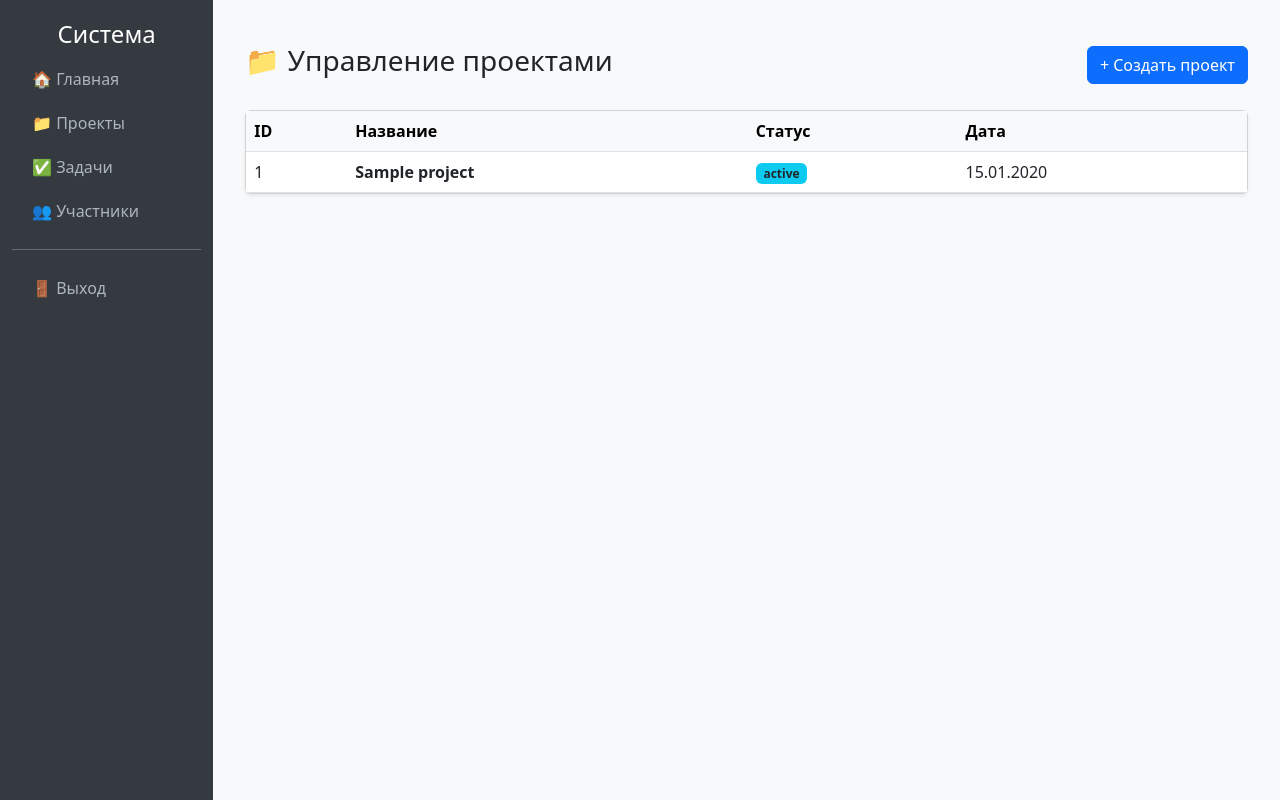
After one commit to Alika443/diplom, a FastAPI app: template templates/projects.html in a window 1280 px wide. The commit adds this page. Run offline with FastAPI, Linux system fonts and the light colour scheme; the template is opened without the code that fills it: most values are stand-ins (such as "Sample title", 1, 10 or a date in 2020).

Commit message:
создание управления проектами

```diff
--- a/app/database.py
+++ b/app/database.py
@@ -0,0 +1,21 @@
+from sqlalchemy import create_engine
+from sqlalchemy.ext.declarative import declarative_base
+from sqlalchemy.orm import sessionmaker
+
+print("--- DATABASE.PY INITIALIZING ---")
+
+SQLALCHEMY_DATABASE_URL = "sqlite:///./sql_app.db"
+
+engine = create_engine(
+    SQLALCHEMY_DATABASE_URL, connect_args={"check_same_thread": False}
+)
+
+SessionLocal = sessionmaker(autocommit=False, autoflush=False, bind=engine)
+Base = declarative_base()
+
+def get_db():
+    db = SessionLocal()
+    try:
+        yield db
+    finally:
+        db.close()
--- a/app/main.py
+++ b/app/main.py
@@ -1,11 +1,28 @@
-from fastapi import FastAPI, Request
+import os
+from fastapi import FastAPI, Request, Depends, Form, responses
 from fastapi.responses import HTMLResponse
 from fastapi.templating import Jinja2Templates
+from sqlalchemy.orm import Session
+
+from app.database import engine, Base, get_db
+from app.models.project import Project
+
+# Создаем таблицы
+Base.metadata.create_all(bind=engine)
 
 app = FastAPI()
 
+# Путь к шаблонам (лучше сделать его абсолютным, чтобы Windows не путалась)
+current_dir = os.path.dirname(os.path.abspath(__file__))
+base_dir = os.path.dirname(current_dir)
+templates = Jinja2Templates(directory=os.path.join(base_dir, "templates"))
+
 # Указываем, где лежат шаблоны
-templates = Jinja2Templates(directory="templates")
+base_dir = os.path.dirname(os.path.dirname(os.path.abspath(__file__)))
+templates_path = os.path.join(base_dir, "templates")
+templates = Jinja2Templates(directory=templates_path)
+
+print(f"DEBUG: Путь к шаблонам: {templates_path}")
 
 @app.get("/", response_class=HTMLResponse)
 async def read_root(request: Request):
@@ -13,10 +30,43 @@ async def read_root(request: Request):
     return templates.TemplateResponse("index.html", {"request": request})
 
 # Заглушки для остальных страниц, чтобы ссылки не выдавали 404
+from fastapi import Depends
+from sqlalchemy.orm import Session
+from app.database import get_db
+from app.models.project import Project
+
 @app.get("/projects", response_class=HTMLResponse)
-async def projects_page(request: Request):
-    return templates.TemplateResponse("base.html", {"request": request}) # Пока просто пустая база
+async def projects_page(request: Request, db: Session = Depends(get_db)):
+    try:
+        # Получаем проекты из базы
+        projects = db.query(Project).all()
+        # Отправляем их в файл project.html
+        return templates.TemplateResponse("projects.html", {
+            "request": request,
+            "projects": projects
+        })
+    except Exception as e:
+        return HTMLResponse(content=f"Ошибка: {e}", status_code=500)
 
 @app.get("/tasks", response_class=HTMLResponse)
 async def tasks_page(request: Request):
     return templates.TemplateResponse("base.html", {"request": request})
+
+    from fastapi import Form, responses # Добавьте Form и responses в импорты
+
+@app.post("/projects/create")
+async def create_project(
+    title: str = Form(...),
+    description: str = Form(None),
+    db: Session = Depends(get_db)
+):
+    # Создаем объект проекта
+    new_project = Project(title=title, description=description)
+
+    # Сохраняем в базу данных
+    db.add(new_project)
+    db.commit()
+    db.refresh(new_project)
+
+    # После сохранения возвращаемся обратно на страницу проектов
+    return responses.RedirectResponse(url="/projects", status_code=303)
--- a/app/models/__init__.py
+++ b/app/models/__init__.py
@@ -0,0 +1 @@
+from .project import Project
--- /dev/null
+++ b/templates/base.html
@@ -0,0 +1,35 @@
+<!DOCTYPE html>
+<html lang="ru">
+<head>
+    <meta charset="UTF-8">
+    <meta name="viewport" content="width=device-width, initial-scale=1.0">
+    <title>{% block title %}Управление проектами{% endblock %}</title>
+    <link href="https://cdn.jsdelivr.net/npm/bootstrap@5.3.0/dist/css/bootstrap.min.css" rel="stylesheet">
+    <style>
+        body { background-color: #f8f9fa; }
+        .sidebar { min-height: 100vh; background: #343a40; color: white; padding-top: 20px; }
+        .sidebar a { color: #adb5bd; text-decoration: none; display: block; padding: 10px 20px; }
+        .sidebar a:hover { background: #495057; color: white; }
+        .content { padding: 20px; }
+    </style>
+</head>
+<body>
+    <div class="container-fluid">
+        <div class="row">
+            <nav class="col-md-2 d-none d-md-block sidebar">
+                <h4 class="text-center">Система</h4>
+                <a href="/">🏠 Главная</a>
+                <a href="/projects">📁 Проекты</a>
+                <a href="/tasks">✅ Задачи</a>
+                <a href="/users">👥 Участники</a>
+                <hr>
+                <a href="/logout">🚪 Выход</a>
+            </nav>
+            <main class="col-md-10 content">
+                {% block content %}{% endblock %}
+            </main>
+        </div>
+    </div>
+    <script src="https://cdn.jsdelivr.net/npm/bootstrap@5.3.0/dist/js/bootstrap.bundle.min.js"></script>
+</body>
+</html>
--- /dev/null
+++ b/templates/projects.html
@@ -0,0 +1,70 @@
+{% extends "base.html" %}
+
+{% block content %}
+<div class="container-fluid py-4">
+    <div class="d-flex justify-content-between align-items-center mb-4">
+        <h1 class="h3">📁 Управление проектами</h1>
+        <button type="button" class="btn btn-primary" data-bs-toggle="modal" data-bs-target="#addProjectModal">
+            + Создать проект
+        </button>
+    </div>
+
+    <div class="card shadow-sm">
+        <div class="card-body p-0">
+            <table class="table table-hover mb-0">
+                <thead class="table-light">
+                    <tr>
+                        <th>ID</th>
+                        <th>Название</th>
+                        <th>Статус</th>
+                        <th>Дата</th>
+                    </tr>
+                </thead>
+                <tbody>
+                    {% for project in projects %}
+                    <tr>
+                        <td>{{ project.id }}</td>
+                        <td><strong>{{ project.title }}</strong></td>
+                        <td><span class="badge bg-info text-dark">{{ project.status }}</span></td>
+                        <td>{{ project.created_at.strftime('%d.%m.%Y') if project.created_at else '-' }}</td>
+                    </tr>
+                    {% else %}
+                    <tr>
+                        <td colspan="4" class="text-center py-5 text-muted">
+                            <p>Проектов пока нет.</p>
+                        </td>
+                    </tr>
+                    {% endfor %}
+                </tbody>
+            </table>
+        </div>
+    </div>
+</div>
+
+<div class="modal fade" id="addProjectModal" tabindex="-1" aria-hidden="true">
+    <div class="modal-dialog">
+        <div class="modal-content">
+            <form action="/projects/create" method="post">
+                <div class="modal-header">
+                    <h5 class="modal-title">Новый проект</h5>
+                    <button type="button" class="btn-close" data-bs-dismiss="modal" aria-label="Close"></button>
+                </div>
+                <div class="modal-body">
+                    <div class="mb-3">
+                        <label class="form-label">Название проекта</label>
+                        <input type="text" name="title" class="form-control" required placeholder="Введите название...">
+                    </div>
+                    <div class="mb-3">
+                        <label class="form-label">Описание</label>
+                        <textarea name="description" class="form-control" rows="3" placeholder="Краткое описание проекта..."></textarea>
+                    </div>
+                </div>
+                <div class="modal-footer">
+                    <button type="button" class="btn btn-secondary" data-bs-dismiss="modal">Отмена</button>
+                    <button type="submit" class="btn btn-primary">Создать</button>
+                </div>
+            </form>
+        </div>
+    </div>
+</div>
+{% endblock %}
```
Also changed, not shown: app/models/project.py (+12 -0 lines), app/models/user.py (+17 -0 lines), app/templates/base.html (+29 -16 lines), app/templates/index.html (+41 -24 lines), templates/index.html (added, +35 -0 lines), sql_app.db (added).
